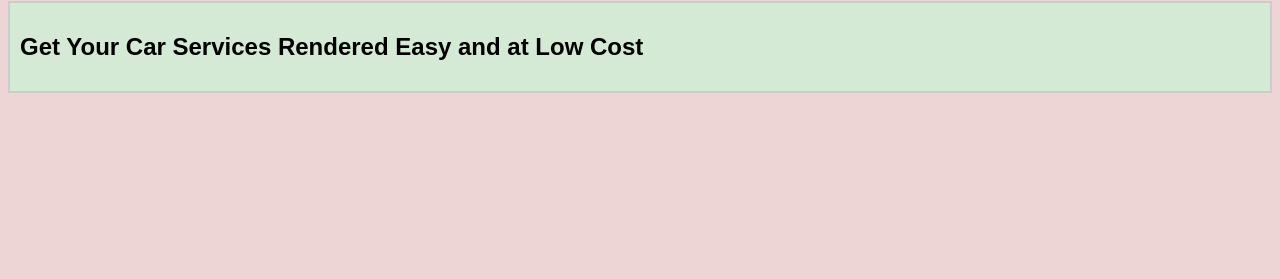
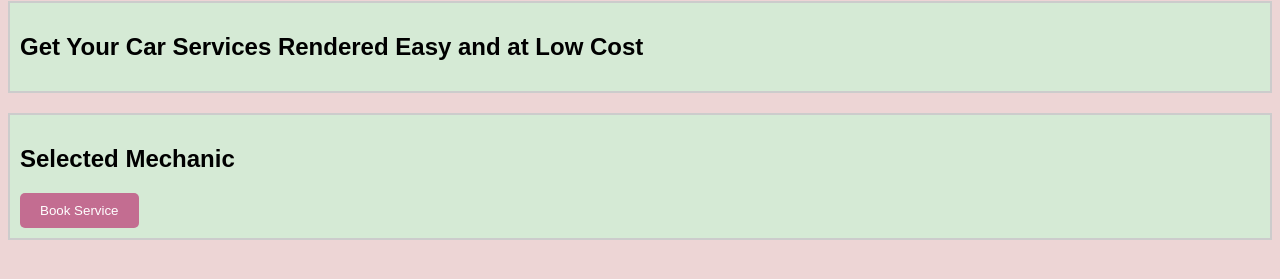
Before and after one commit to Isaackmogaka/End-of-Phase-Project, a plain HTML site: page index.html in a window 1280 px wide. Shown: the part 79-358 px from the top of the page. Drawn offline with Linux system fonts and the light colour scheme; no server answers.

```diff
--- a/index.html
+++ b/index.html
@@ -12,11 +12,11 @@
     <div id="mechanic-list"></div>
   </div>
 
-  <!-- <div id="selected-mechanic">
+  <div id="selected-mechanic">
     <h2>Selected Mechanic</h2>
     <div id="mechanic-info"></div>
     <button id="book-button">Book Service</button>
-  </div> -->
+  </div>
 
   <script src="Script/script.js"></script>
 </body>
```
